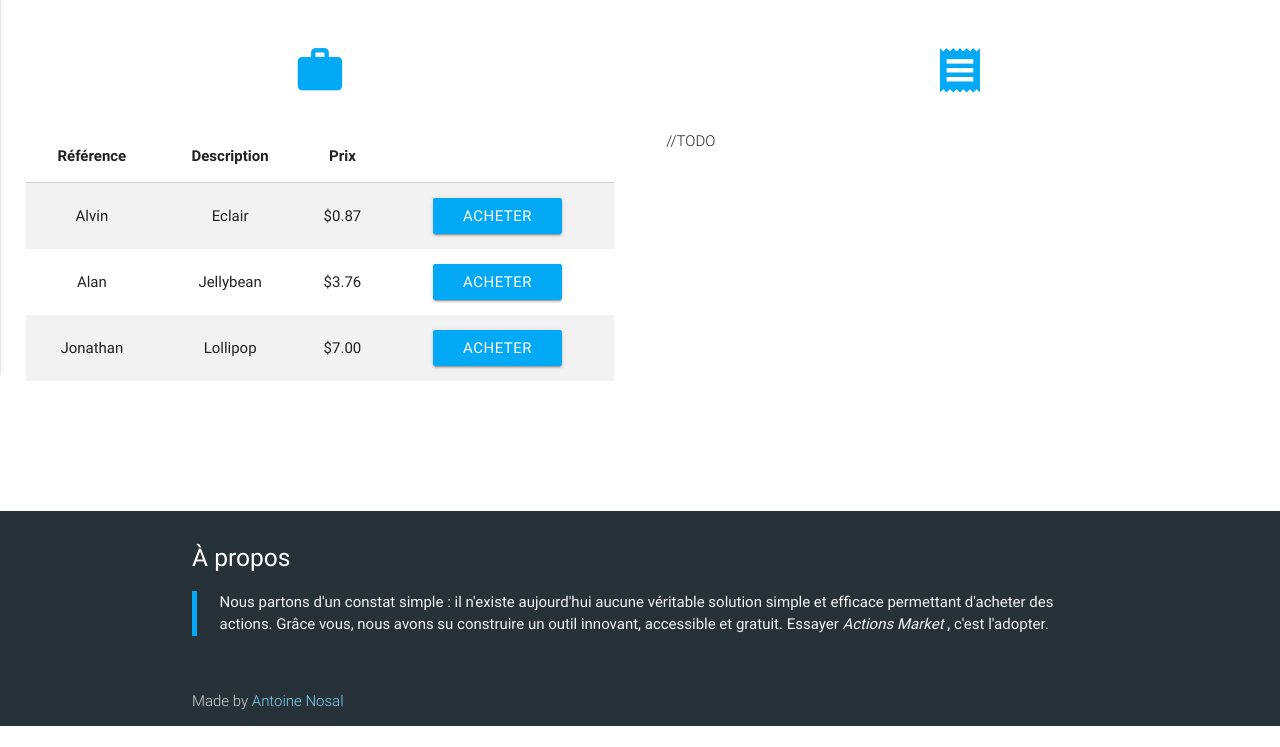
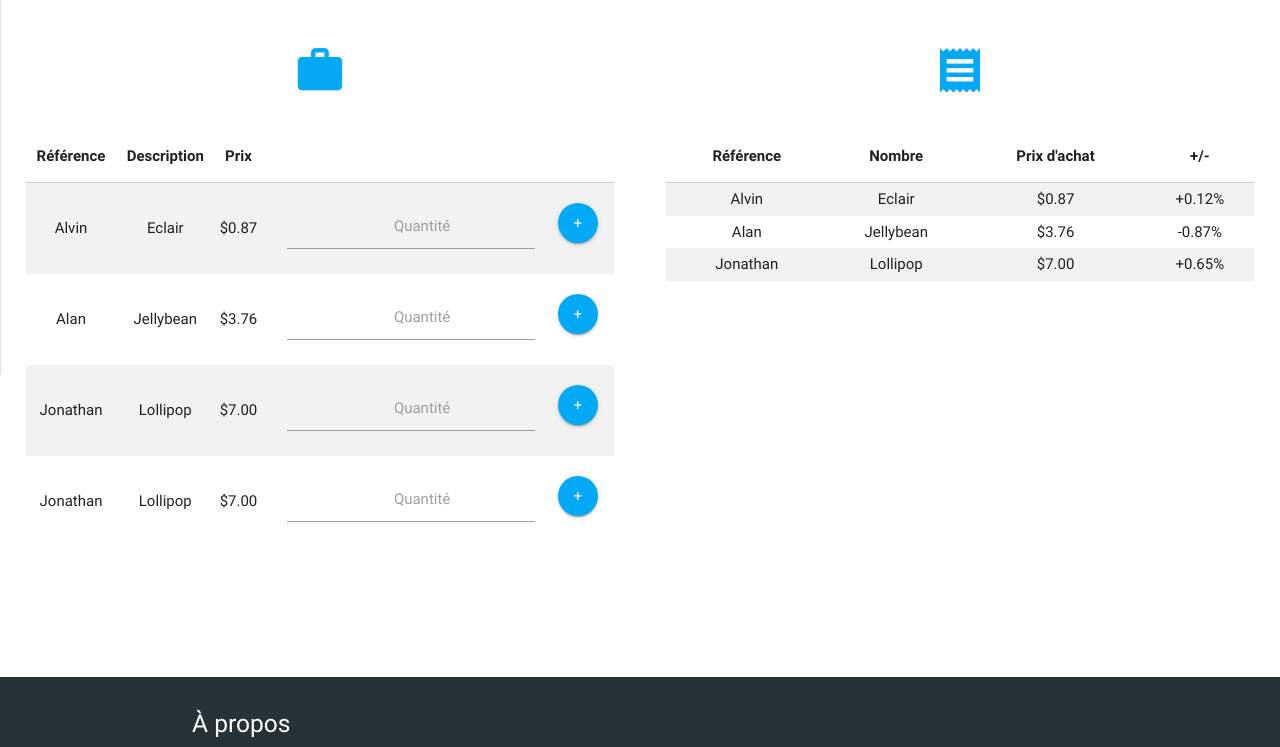
Before and after one commit to Tixinoo/S9_JS_Actions, a plain HTML site: page index.html in a window 1280 px wide. Shown: the part 486-1233 px from the top of the page. Before the commit the page ends 1212 px from the top, so only its background shows below. Drawn offline with nearby package versions, Linux system fonts and the light colour scheme.

Commit message:
met à jour le style des tableaux

```diff
--- a/css/style.css
+++ b/css/style.css
@@ -6,9 +6,17 @@
 }
 
 .waves-effect.waves-light-blue {
-      background-color: rgba(3, 169, 244, 1);
+  background-color: rgba(3, 169, 244, 1) !important;
 }
 
 blockquote {
   border-left: 5px solid #03a9f4
 }
+
+form .row {
+  margin-bottom: 0px !important;
+}
+
+td {
+  padding: 5px 2px !important;
+}
--- a/index.html
+++ b/index.html
@@ -105,25 +105,82 @@
                     <th data-field="price"></th>
                 </tr>
               </thead>
-
               <tbody>
                 <tr>
                   <td>Alvin</td>
                   <td>Eclair</td>
                   <td>$0.87</td>
-                  <td><a class="waves-effect waves-light-blue waves-light btn">Acheter</a></td>
+                  <td>
+                    <form class="col s12">
+                      <div class="row">
+                        <div class="input-field col s10">
+                          <input id="icon_prefix" type="text" class="validate">
+                          <label for="icon_prefix">Quantité</label>
+                        </div>
+                        <div class="input-field col s2">
+                          <button class="btn waves-effect waves-light-blue waves-light btn-floating" type="submit" name="action">+
+                          </button>
+                        </div>
+                      </div>
+                    </form>
+                  </td>
                 </tr>
                 <tr>
                   <td>Alan</td>
                   <td>Jellybean</td>
                   <td>$3.76</td>
-                  <td><a class="waves-effect waves-light-blue waves-light btn">Acheter</a></td>
+                  <td>
+                    <form class="col s12">
+                      <div class="row">
+                        <div class="input-field col s10">
+                          <input id="icon_prefix" type="text" class="validate">
+                          <label for="icon_prefix">Quantité</label>
+                        </div>
+                        <div class="input-field col s2">
+                          <button class="btn waves-effect waves-light-blue waves-light btn-floating" type="submit" name="action">+
+                          </button>
+                        </div>
+                      </div>
+                    </form>
+                  </td>
                 </tr>
                 <tr>
                   <td>Jonathan</td>
                   <td>Lollipop</td>
                   <td>$7.00</td>
-                  <td><a class="waves-effect waves-light-blue waves-light btn">Acheter</a></td>
+                  <td>
+                    <form class="col s12">
+                      <div class="row">
+                        <div class="input-field col s10">
+                          <input id="icon_prefix" type="text" class="validate">
+                          <label for="icon_prefix">Quantité</label>
+                        </div>
+                        <div class="input-field col s2">
+                          <button class="btn waves-effect waves-light-blue waves-light btn-floating" type="submit" name="action">+
+                          </button>
+                        </div>
+                      </div>
+                    </form>
+                  </td>
+                </tr>
+                <tr>
+                  <td>Jonathan</td>
+                  <td>Lollipop</td>
+                  <td>$7.00</td>
+                  <td>
+                    <form class="col s12">
+                      <div class="row">
+                        <div class="input-field col s10">
+                          <input id="icon_prefix" type="text" class="validate">
+                          <label for="icon_prefix">Quantité</label>
+                        </div>
+                        <div class="input-field col s2">
+                          <button class="btn waves-effect waves-light-blue waves-light btn-floating" type="submit" name="action">+
+                          </button>
+                        </div>
+                      </div>
+                    </form>
+                  </td>
                 </tr>
               </tbody>
             </table>
@@ -142,7 +199,37 @@
             <!--<h5 class="center">Récapitulatif</h5>-->
 
             <!-- Tableau récapitulatif des + et - values -->
-            <p class="light">//TODO</p>
+            <!-- Tableau représentant le portefeuille d'actions -->
+            <table class="centered striped">
+              <thead>
+                <tr>
+                    <th data-field="id">Référence</th>
+                    <th data-field="name">Nombre</th>
+                    <th data-field="price">Prix d'achat</th>
+                    <th data-field="price">+/-</th>
+                </tr>
+              </thead>
+              <tbody>
+                <tr>
+                  <td>Alvin</td>
+                  <td>Eclair</td>
+                  <td>$0.87</td>
+                  <td>+0.12%</td>
+                </tr>
+                <tr>
+                  <td>Alan</td>
+                  <td>Jellybean</td>
+                  <td>$3.76</td>
+                  <td>-0.87%</td>
+                </tr>
+                <tr>
+                  <td>Jonathan</td>
+                  <td>Lollipop</td>
+                  <td>$7.00</td>
+                  <td>+0.65%</td>
+                </tr>
+              </tbody>
+            </table>
 
           </div>
         </div>
```
